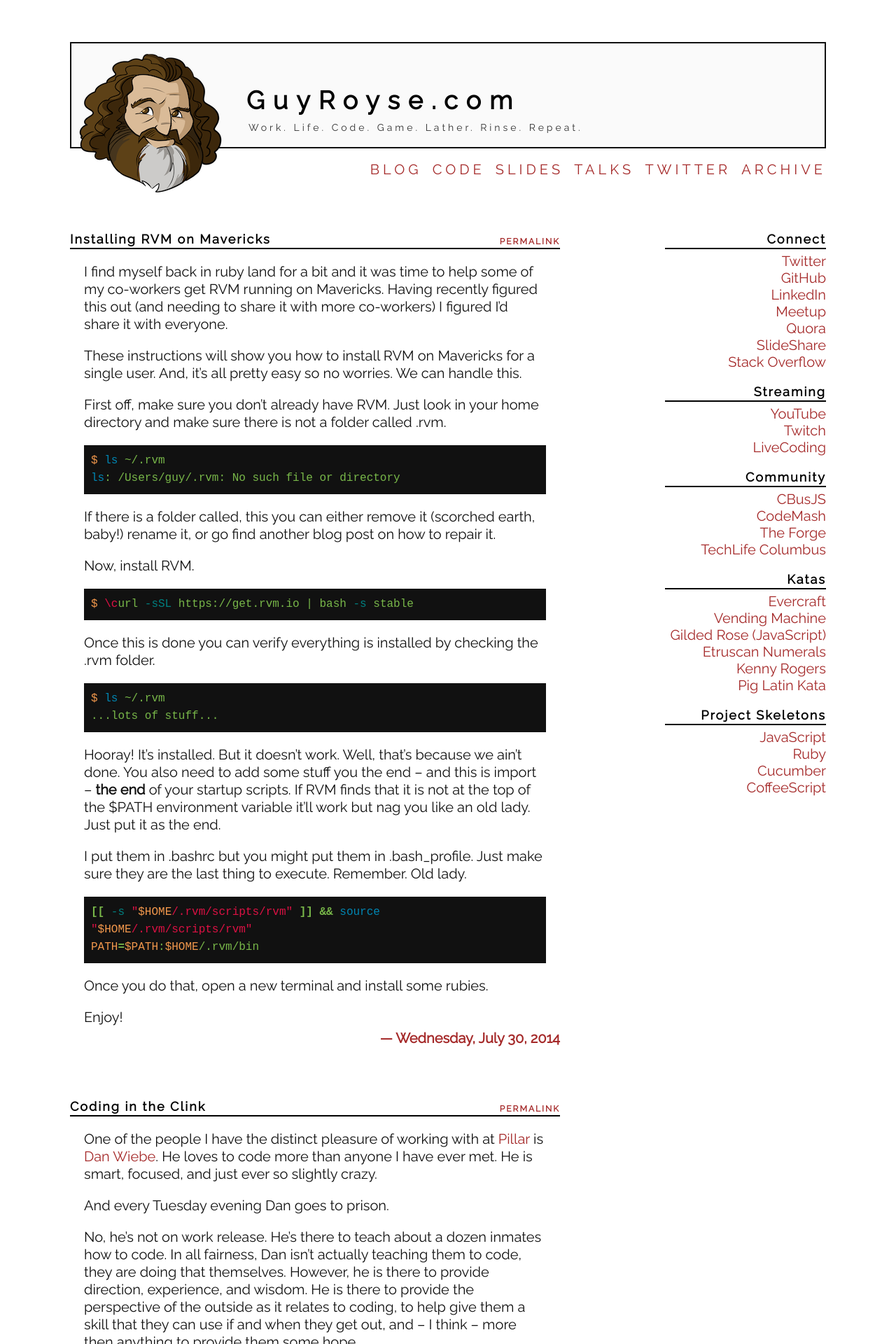
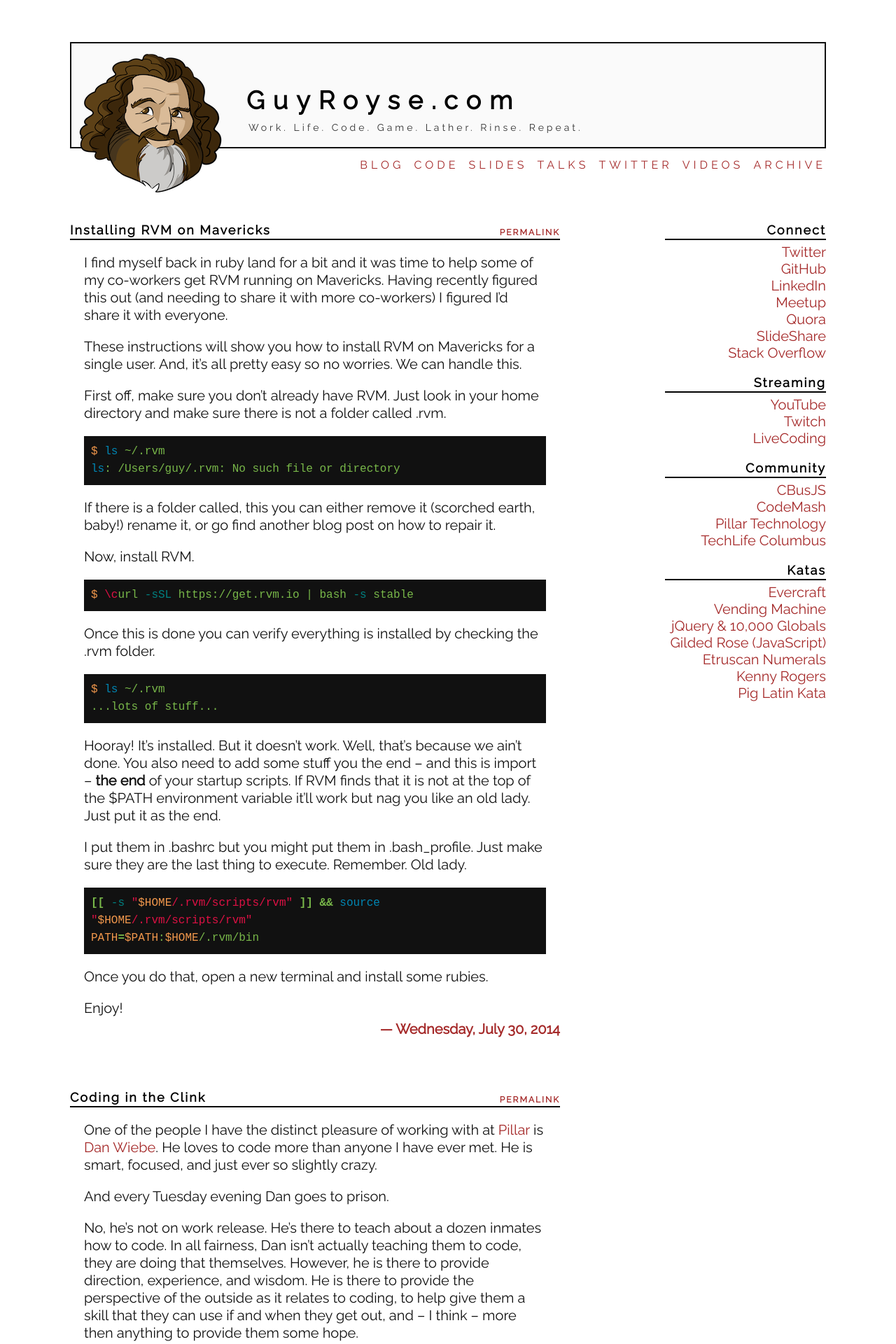
Before and after one commit to guyroyse/guyroyse.github.com, a Jekyll site: the page built from index.html, in a window 1280 px wide. Shown: the top 1920 px of the page at 70% size. Built offline with Jekyll 4.4.1, drawn with Linux system fonts in a browser that asks for light colours; the list of posts is cut into pages by our own code.

Commit message:
updated nav and sidebars

```diff
--- a/TODO.markdown
+++ b/TODO.markdown
@@ -8,8 +8,6 @@ blog to Jekyll and GitHub and what I would like to do in the future.
   - update syntax highlighting for upgraded jekyll
   - update responsiveness of site for new layout
   - update google analytics
-  - add link to videos
-  - add jQuery & 10,000 Global Functions kata to site
-  - update sidebar links
   - convert styles to sass
   - simplify HTML
+  - redo archive page
--- a/_includes/navbar/navbar.html
+++ b/_includes/navbar/navbar.html
@@ -5,6 +5,7 @@
     <li><a href="http://www.slideshare.net/GuyRoyse">Slides</a></li>
     <li><a href="http://speakerrate.com/guyroyse">Talks</a></li>
     <li><a href="http://twitter.com/guyroyse">Twitter</a></li>
+    <li><a href="https://www.youtube.com/channel/UCNt5SDc6LosO41E77jr59cQ">Videos</a></li>
     <li><a href="/archive">Archive</a></li>
   </ul>
 </nav>
--- a/_includes/sidebar/sidebar.html
+++ b/_includes/sidebar/sidebar.html
@@ -20,9 +20,9 @@
 
   <h1>Community</h1>
   <ul>
-    <li><a href="http://cbusjs.github.io">CBusJS</a></li>
+    <li><a href="http://cbusjs.github.io/">CBusJS</a></li>
     <li><a href="http://codemash.org/">CodeMash</a></li>
-    <li><a href="http://pillartechnology.com/forge">The Forge</a></li>
+    <li><a href="http://pillartechnology.com/">Pillar Technology</a></li>
     <li><a href="http://www.meetup.com/techlifecolumbus/">TechLife Columbus</a></li>
   </ul>
 
@@ -30,18 +30,11 @@
   <ul>
     <li><a href="https://github.com/guyroyse/evercraft-kata">Evercraft</a></li>
     <li><a href="https://github.com/guyroyse/vending-machine-kata">Vending Machine</a></li>
+    <li><a href="https://github.com/guyroyse/10000-global-funcs">jQuery &amp; 10,000 Globals</a></li>
     <li><a href="https://github.com/guyroyse/gilded-rose-javascript">Gilded Rose (JavaScript)</a></li>
     <li><a href="https://github.com/guyroyse/etruscan-numerals-kata">Etruscan Numerals</a></li>
     <li><a href="https://github.com/guyroyse/kenny-rogers-kata">Kenny Rogers</a></li>
     <li><a href="https://github.com/guyroyse/pig-latin-kata">Pig Latin Kata</a></li>
   </ul>
 
-  <h1>Project Skeletons</h1>
-  <ul>
-    <li><a href="https://github.com/guyroyse/javascript-skeleton">JavaScript</a></li>
-    <li><a href="https://github.com/guyroyse/ruby-skeleton">Ruby</a></li>
-    <li><a href="https://github.com/guyroyse/cucumber-skeleton">Cucumber</a></li>
-    <li><a href="https://github.com/guyroyse/coffee-script-skeleton">CoffeeScript</a></li>
-  </ul>
-
 </aside>
--- a/site.css
+++ b/site.css
@@ -64,7 +64,7 @@ header p {
 }
 
 nav {
-  font-size: 20px;
+  font-size: 16px;
   letter-spacing: 5px;
   text-align: right;
   word-spacing: 5px;
```
